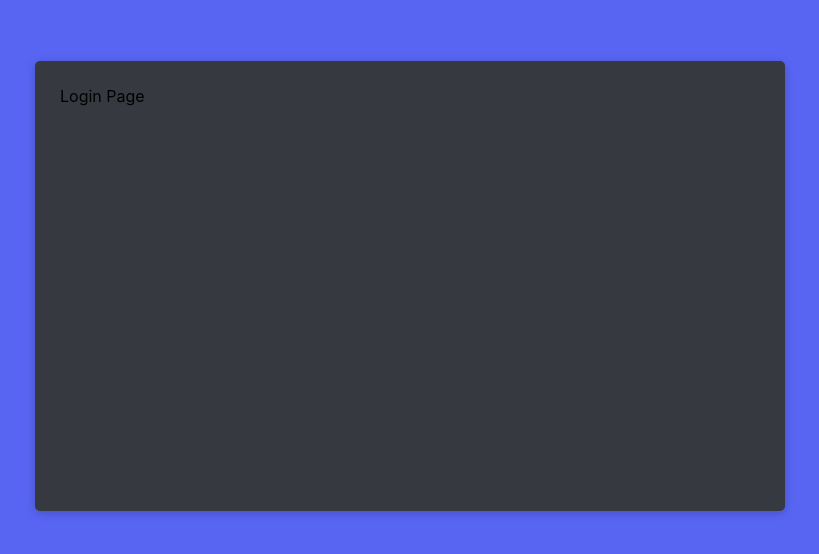
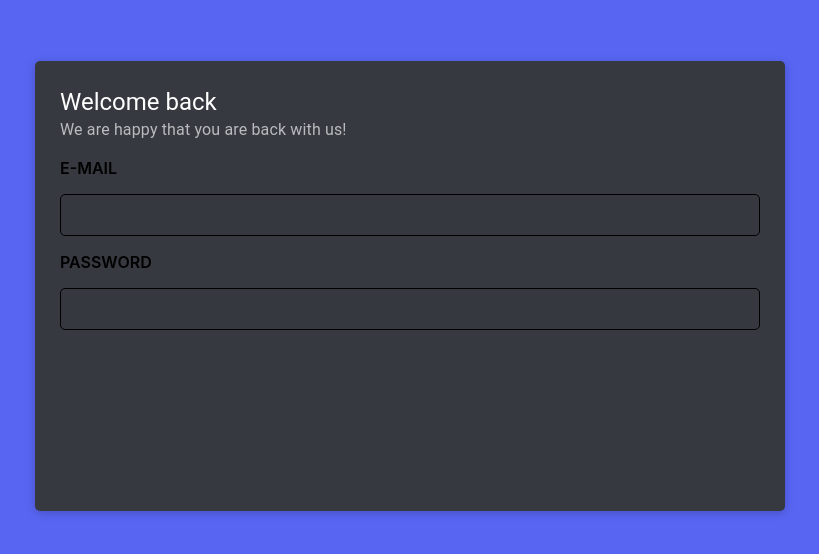
Before and after one commit to IshanAmr/Discord-frontend, a React (Create React App) app: page /login in a window 1280 px wide. Shown: the part 114-668 px from the top of the page, without its empty margins (230-1049 px from the left). Built offline with nearby package versions, Linux system fonts and the light colour scheme.

Commit message:
Form created

```diff
--- /dev/null
+++ b/src/components/InputWithLabels.js
@@ -0,0 +1,49 @@
+import React from "react";
+import { styled } from "@mui/material";
+
+const Wrapper = styled('div') ({
+    display : "flex",
+    justifyContent : "center",
+    flexDirection : "column",
+    width : "100%"
+})
+
+const Label = styled('p') ({
+    color : '#b9bbe',
+    textTransform : 'uppercase',
+    fontWeight : "600",
+    fontSize : "16px"
+})
+
+const Input = styled('div') ({
+    flexGrow : 1,
+    height : "40px",
+    border : "1px solid black",
+    borderRadius : "5px",
+    color : "#dcddde",
+    background : '#35393f',
+    margin : 0,
+    fontSize : "16px",
+    padding : "0 5px"
+})
+
+const InputWithLabel = (props) => {
+    const { value, setValue, label, type, placeholder } = props;
+
+    const handleValueChange = (event) => {
+        setValue(event.target.value);
+    }
+
+    return <Wrapper>
+        <Label>{label}</Label>
+        <Input
+          value={value}
+          onChange={handleValueChange}
+          type={type}
+          placeholder={placeholder}
+        >
+        </Input>
+    </Wrapper>
+}
+
+export default InputWithLabel;
--- a/src/pages/LoginPage/LoginPage.js
+++ b/src/pages/LoginPage/LoginPage.js
@@ -1,8 +1,23 @@
+import { useState } from "react";
 import React from "react";
 import AuthBox from "../../components/authBox";
+import LoginPageHeader from "./LoginPageHeader";
+import LoginPageInput from "./LoginPageInputs";
 
 const LoginPage = () => {
-    return <AuthBox>Login Page</AuthBox>
+    const [mail, setMail] = useState('');
+    const [password, setPassword] = useState('');
+    return (
+    <AuthBox>
+        <LoginPageHeader/>
+        <LoginPageInput
+           mail={mail}
+           setMail={setMail}
+           password={password}
+           setPassword={setPassword}
+        />
+    </AuthBox>
+    )
 }
 
 export default LoginPage;
--- /dev/null
+++ b/src/pages/LoginPage/LoginPageHeader.js
@@ -0,0 +1,13 @@
+import React from "react";
+import { Typography } from "@mui/material";
+
+const LoginPageHeader = () => {
+    return (
+        <>
+          <Typography variant='h5' sx={{ color: "white" }}>Welcome back</Typography>
+          <Typography sx={{ color : '#b9bbbe'}}>We are happy that you are back with us!</Typography>
+        </>
+    )
+}
+
+export default LoginPageHeader;
--- /dev/null
+++ b/src/pages/LoginPage/LoginPageInputs.js
@@ -0,0 +1,27 @@
+import React from "react";
+import InputWithLabel from "../../components/InputWithLabels";
+
+const LoginPageInput = ({ mail, setMail, password, setPassword }) => {
+    return (
+        <>
+          <InputWithLabel
+            value={mail}
+            setValue={setMail}
+            label='E-mail'
+            type="text"
+            placeholder="Enter e-mail address"
+          >
+          </InputWithLabel>
+          <InputWithLabel
+            value={password}
+            setValue={setPassword}
+            label='Password'
+            type="password"
+            placeholder="Enter password"
+          >
+          </InputWithLabel>
+        </>
+    )
+}
+
+export default LoginPageInput;
```
